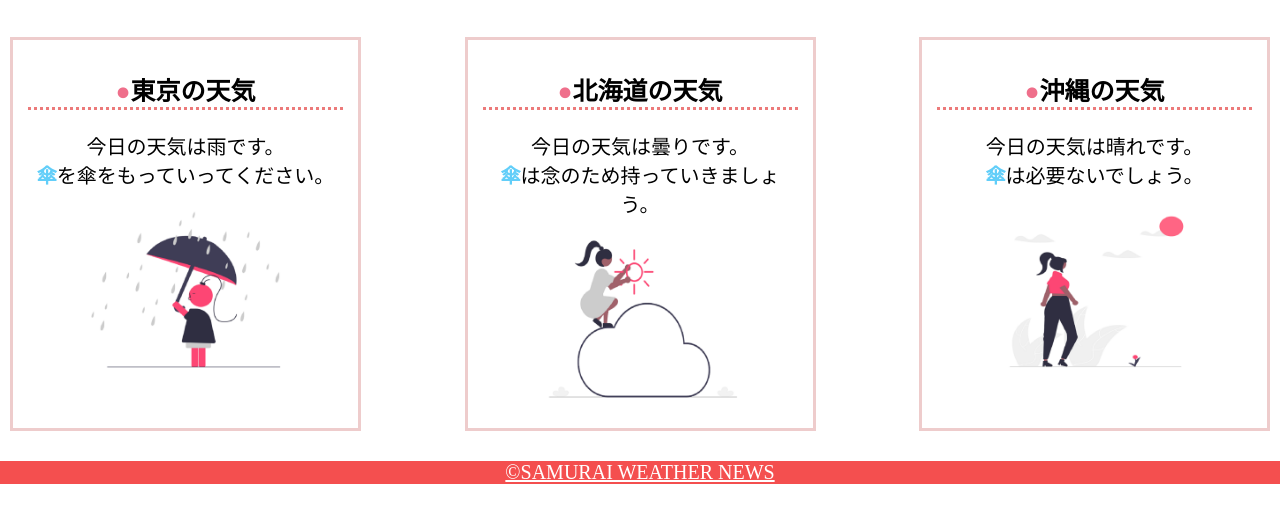
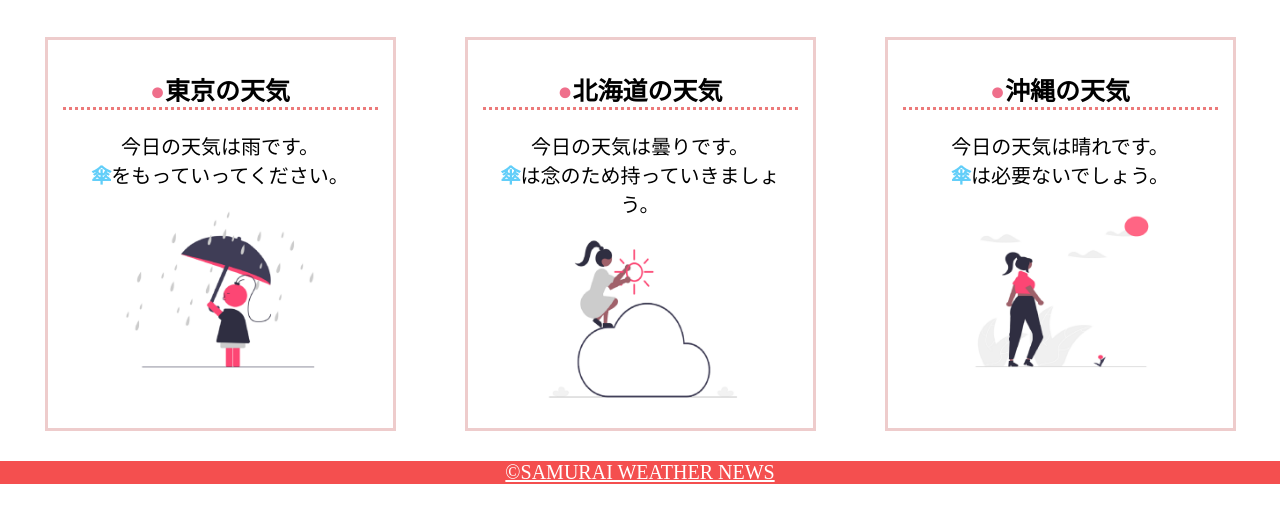
Before and after one commit to Main2217/github-basic-kadai, a plain HTML site: page kadai_022/kadai_022.html in a window 1280 px wide. Shown: the part 49-572 px from the top of the page. Drawn offline with Linux system fonts and the light colour scheme.

Commit message:
Add files via upload

```diff
--- a/kadai_022/kadai_022.html
+++ b/kadai_022/kadai_022.html
@@ -16,7 +16,7 @@
                 <div class="contents">
                     <h2>東京の天気</h2>
                     <p>今日の天気は雨です。</p>
-                    <p>傘を傘をもっていってください。</p>
+                    <p>傘をもっていってください。</p>
                     <img src="../kadai_022/image/rainy.png">
                 </div>
                 <div class="contents">
--- a/kadai_022/style.css
+++ b/kadai_022/style.css
@@ -17,11 +17,9 @@ main{
 }
 #parent{
     display: flex;
-    flex-wrap: wrap;
-    justify-content: space-between;
+    justify-content: space-around;
 }
 .contents{
-    display: inline-block;
     border: 3px solid rgb(238,204,204);
     flex-basis: 25%;
     padding: 10px 15px;
```
